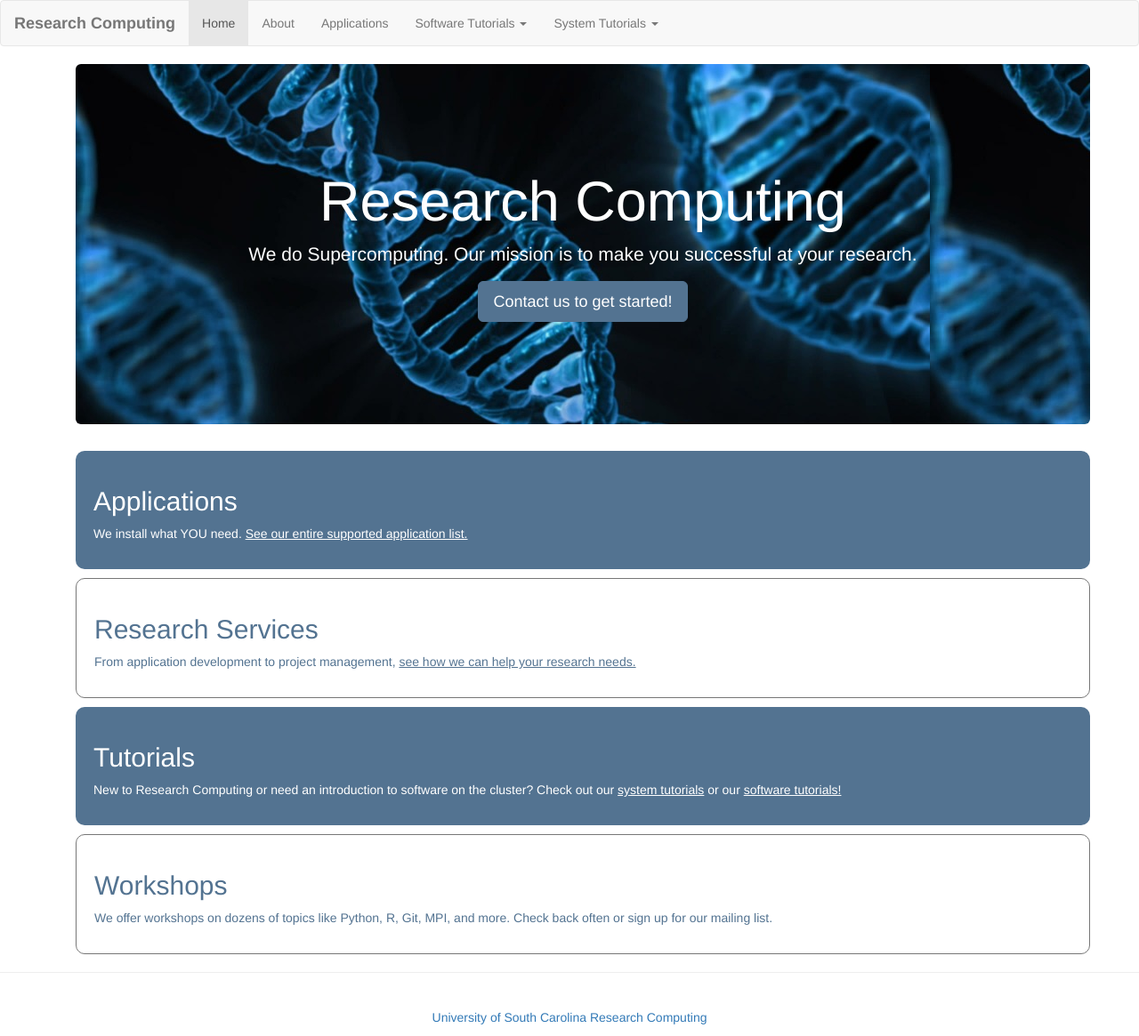
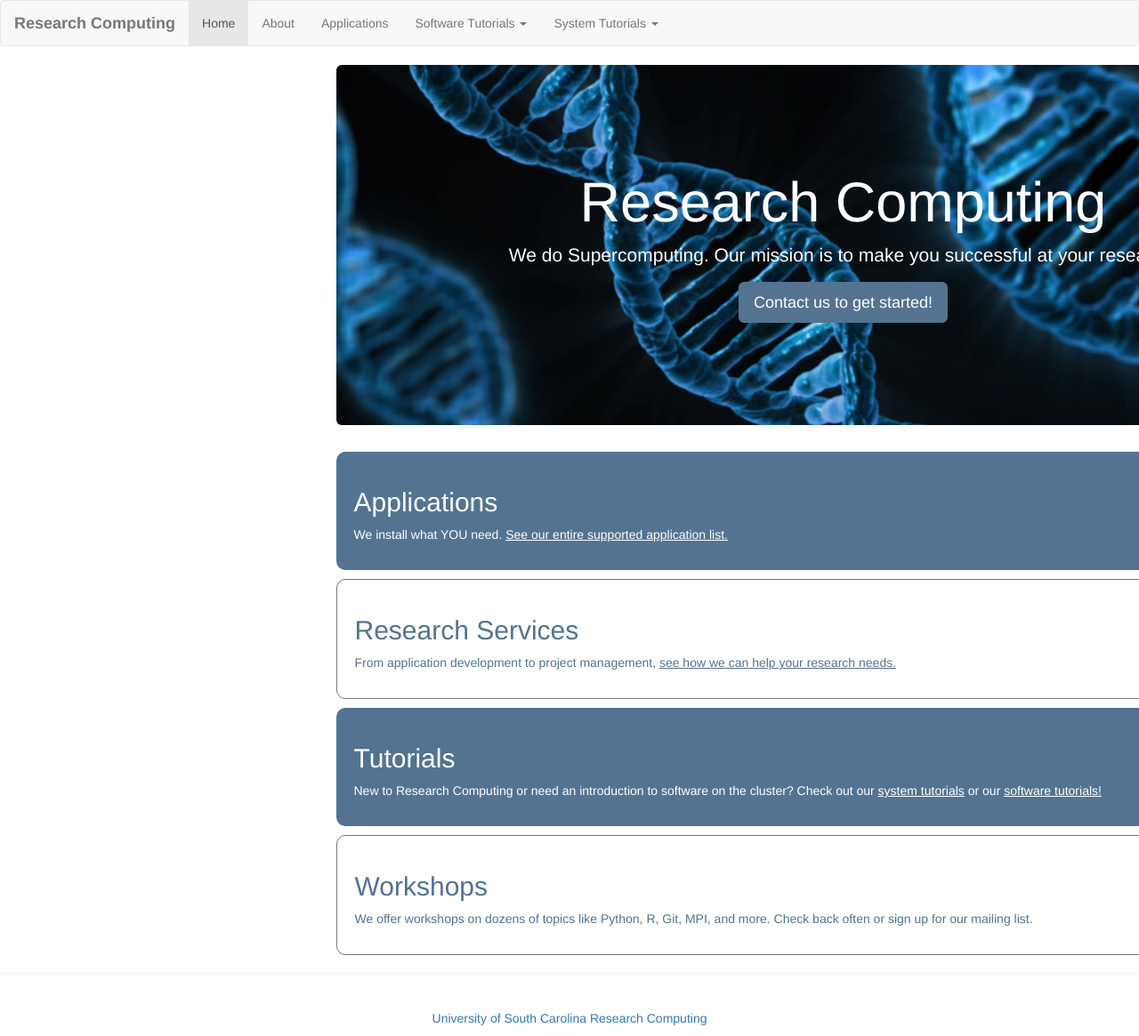
Before and after one commit to aholdeman/malab-test, a Jekyll site: the page built from index.html, in a window 1280 px wide. Shown: the whole page at 89% size. Built offline with Jekyll 4.4.1, drawn with Linux system fonts in a browser that asks for light colours.

Commit message:
Created column for sidenav

```diff
--- a/_layouts/default.html
+++ b/_layouts/default.html
@@ -46,8 +46,17 @@
       </div>
   </nav>
   <div class="container">
+      <div class="col-lg-12">
+      </div>
+      <div class="row">
+          <div class="col-md-3">
+          </div>
+          <div class="col-md-9">
+              {{ content }}
+          </div>
+      </div>
+    </div>
 
-      {{ content }}
 
   </div>
   </body>
```
